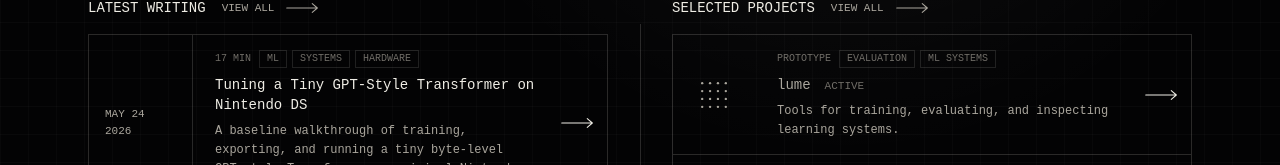
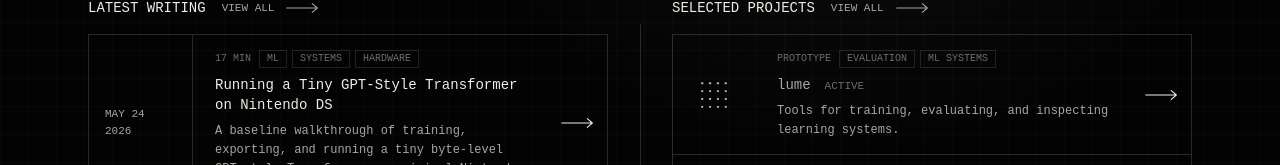
Before and after one commit to sjfbo/sjfbo.github.io, a React (Vite) app: page / in a window 1280 px wide. Shown: the part 622-787 px from the top of the page. Built offline with nearby package versions, Linux system fonts and the light colour scheme.

Commit message:
Rename DS article and tighten tables

```diff
--- a/src/site-data.js
+++ b/src/site-data.js
@@ -16,8 +16,8 @@ export const profile = {
 
 export const articles = [
   {
-    slug: "tuning-tiny-gpt-transformer-nintendo-ds",
-    title: "Tuning a Tiny GPT-Style Transformer on Nintendo DS",
+    slug: "running-tiny-gpt-transformer-nintendo-ds",
+    title: "Running a Tiny GPT-Style Transformer on Nintendo DS",
     date: "2026-05-24",
     readingTime: "17 min",
     tags: ["ml", "systems", "hardware"],
--- a/src/styles.css
+++ b/src/styles.css
@@ -1040,13 +1040,17 @@ button:focus-visible {
 
 .markdown-body table {
   display: block;
-  width: 100%;
+  width: max-content;
   max-width: 100%;
   overflow-x: auto;
   margin-top: 26px;
   border-collapse: collapse;
   border: 1px solid var(--line);
   font-family: var(--mono);
+}
+
+.markdown-body table + * {
+  margin-top: 34px;
 }
 
 .markdown-body th,
```
Also changed, not shown: src/content/articles/running-tiny-gpt-transformer-nintendo-ds.md (renamed from src/content/articles/tuning-tiny-gpt-transformer-nintendo-ds.md).
